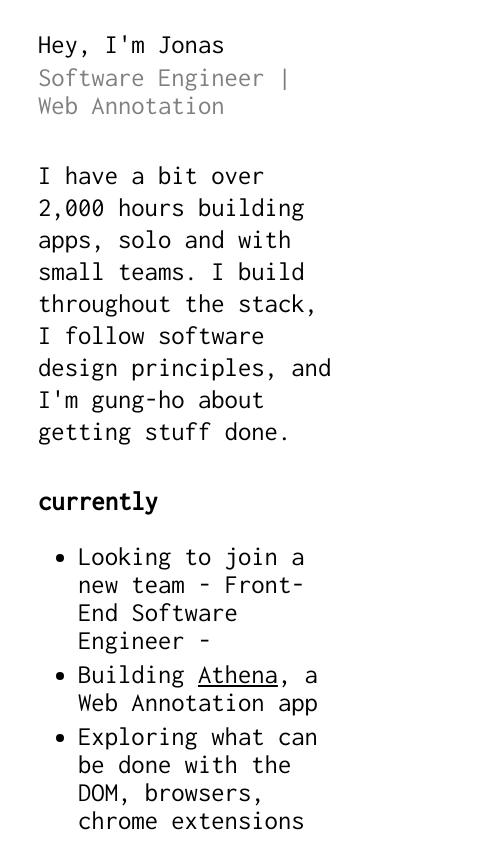
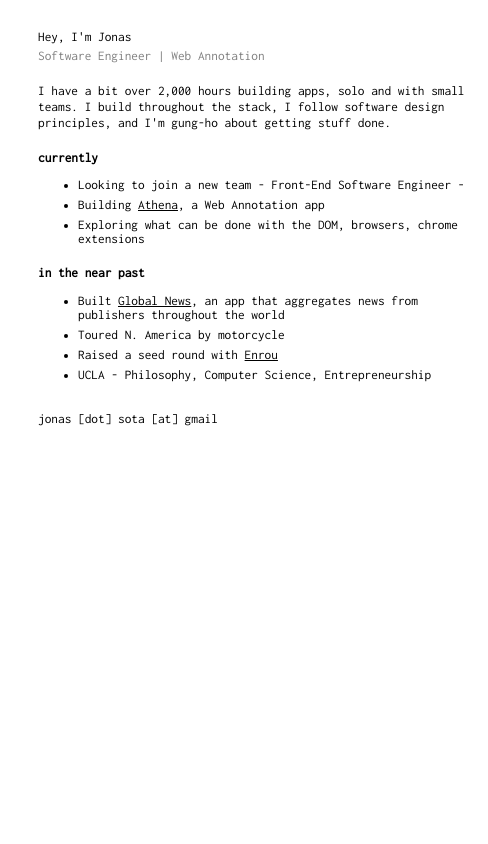
Before and after one commit to JonasMS/jonasms.github.io, a plain HTML site: page index.html in a window 390 px wide. Shown: the top 844 px of the page, 488 px wide, since content can reach past the window. Drawn offline with Linux system fonts and the light colour scheme.

Commit message:
REFAC - Fix Media Query

```diff
--- a/styles.css
+++ b/styles.css
@@ -48,7 +48,12 @@ li {
 }
 
 /* Media Queries */
-@media only screen and (min-width: 768px) {
+/* Desktop */
+@media screen and (min-device-width: 768px) {
+  body {
+    font-size: 10pt;
+  }
+
   ul {
     margin-bottom: 20px;
   }
@@ -79,4 +84,8 @@ li {
   .listTitle {
     font-weight: bold;
   }
+
+  .contact {
+    margin-top: 30px;
+  }
 }
```
